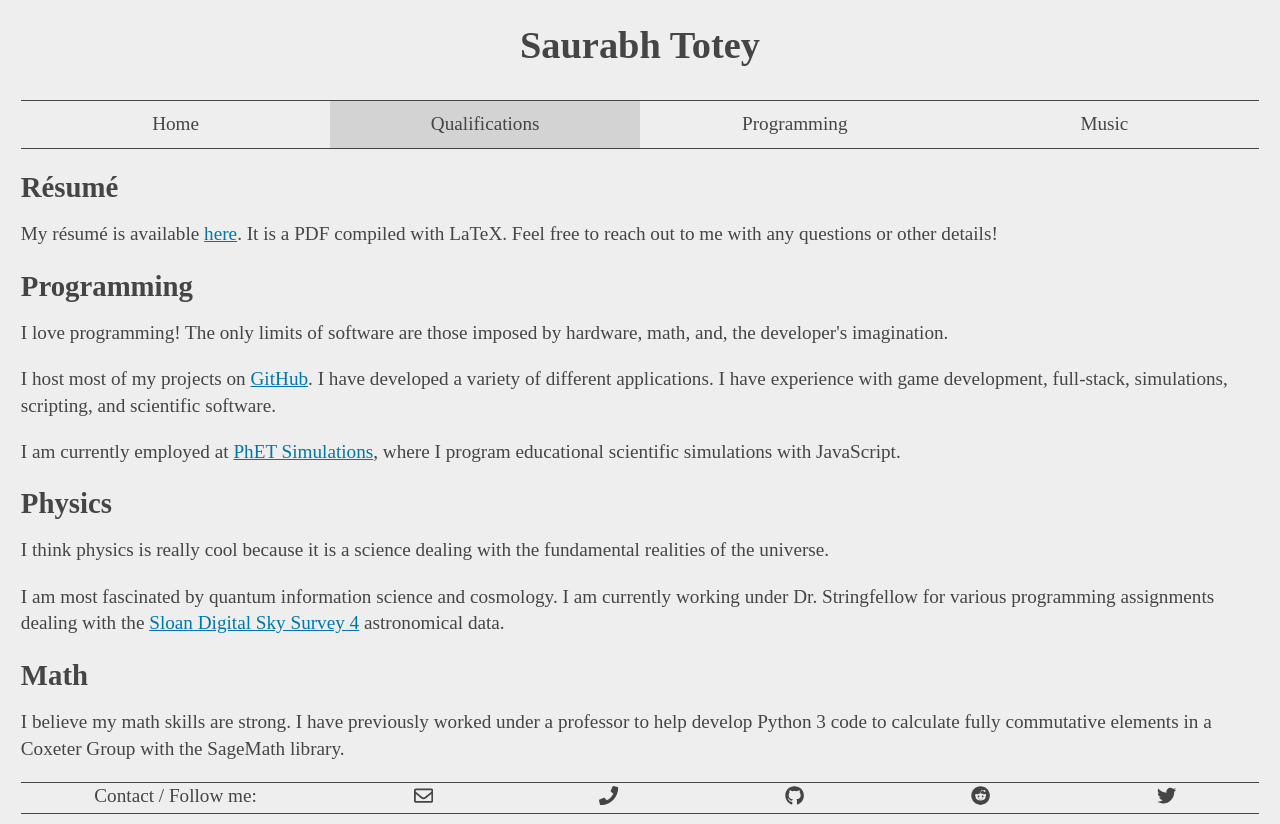
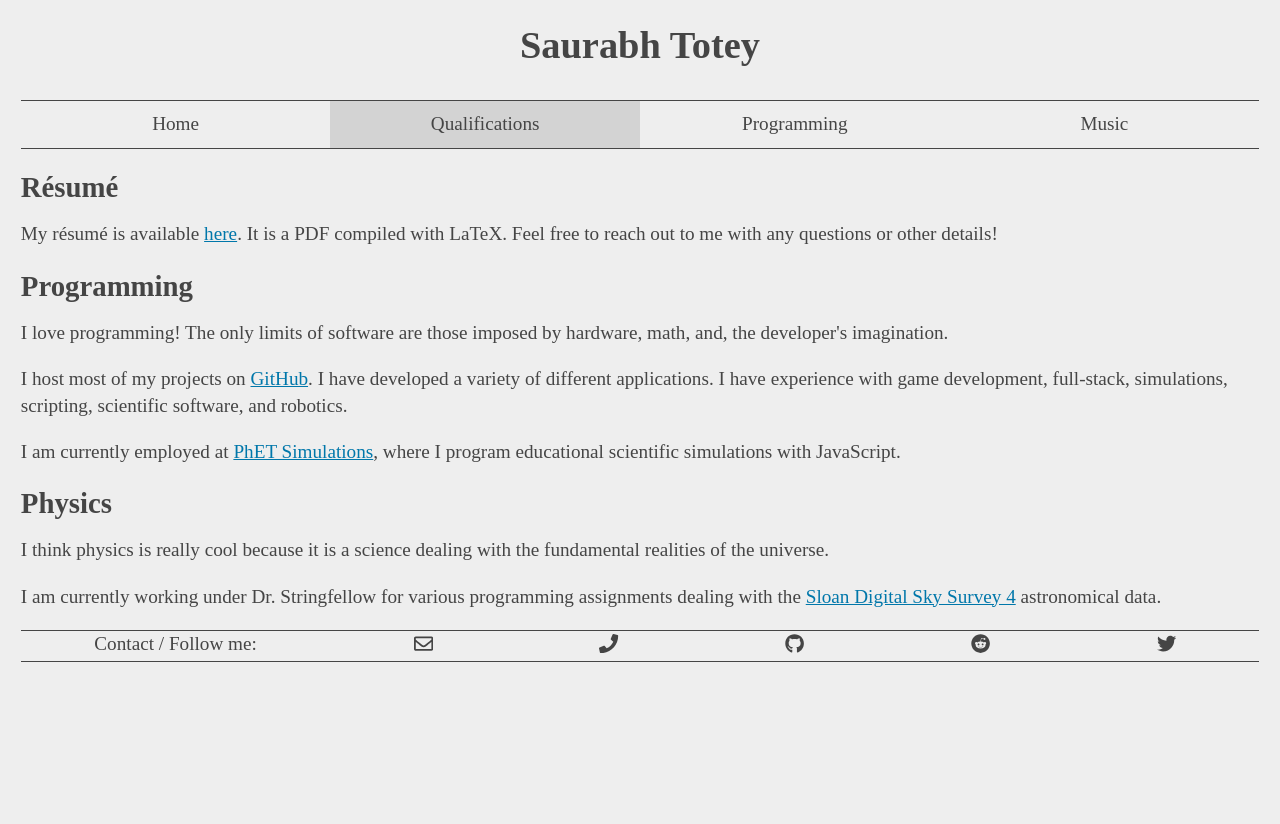
Before and after one commit to SaurabhTotey/Portfolio-Website, a Gatsby site: page /Qualifications in a window 1280 px wide. After the commit the page ends 800 px from the top, so only its background shows below. Built offline with nearby package versions, Linux system fonts and the light colour scheme; Gatsby itself is replaced by a stand-in of ours.

Commit message:
Minor content updates

```diff
--- a/src/pages/Music.js
+++ b/src/pages/Music.js
@@ -6,8 +6,7 @@ import Layout from "../components/Layout";
 const Music = () => (
 	<Layout>
 		<p>
-			Sorry, this page is a work in progress! I plan on uploading more recordings of me playing piano and possibly cello
-			here.
+			Sorry, this page is a work in progress! I plan on uploading more recordings of me playing piano and cello here.
 		</p>
 		<h2>JUSTadICE</h2>
 		<p>
--- a/src/pages/Programming.js
+++ b/src/pages/Programming.js
@@ -24,8 +24,8 @@ const Programming = () => (
 		<p>TODO: talk about scripting</p>
 		<h4>Scientific Software</h4>
 		<p>TODO: talk about scientific software</p>
-		<h4>Collaboration</h4>
-		<p>TODO: talk about collaboration</p>
+		<h4>Robotics</h4>
+		<p>TODO: talk about robotics</p>
 		<h4>Math</h4>
 		<p>TODO: talk about math</p>
 		<h2>Programming Languages</h2>
--- a/src/pages/Qualifications.js
+++ b/src/pages/Qualifications.js
@@ -15,8 +15,8 @@ const Qualifications = () => (
 		</p>
 		<p>
 			I host most of my projects on <a href="https://www.github.com/SaurabhTotey">GitHub</a>. I have developed a variety
-			of different applications. I have experience with game development, full-stack, simulations, scripting, and
-			scientific software.
+			of different applications. I have experience with game development, full-stack, simulations, scripting, scientific
+			software, and robotics.
 		</p>
 		<p>
 			I am currently employed at <a href="https://phet.colorado.edu">PhET Simulations</a>, where I program educational
@@ -27,14 +27,8 @@ const Qualifications = () => (
 			I think physics is really cool because it is a science dealing with the fundamental realities of the universe.
 		</p>
 		<p>
-			I am most fascinated by quantum information science and cosmology. I am currently working under Dr. Stringfellow
-			for various programming assignments dealing with the{" "}
+			I am currently working under Dr. Stringfellow for various programming assignments dealing with the{" "}
 			<a href="https://www.sdss.org/">Sloan Digital Sky Survey 4</a> astronomical data.
-		</p>
-		<h2>Math</h2>
-		<p>
-			I believe my math skills are strong. I have previously worked under a professor to help develop Python 3 code to
-			calculate fully commutative elements in a Coxeter Group with the SageMath library.
 		</p>
 	</Layout>
 );
```
Also changed, not shown: README.md.
